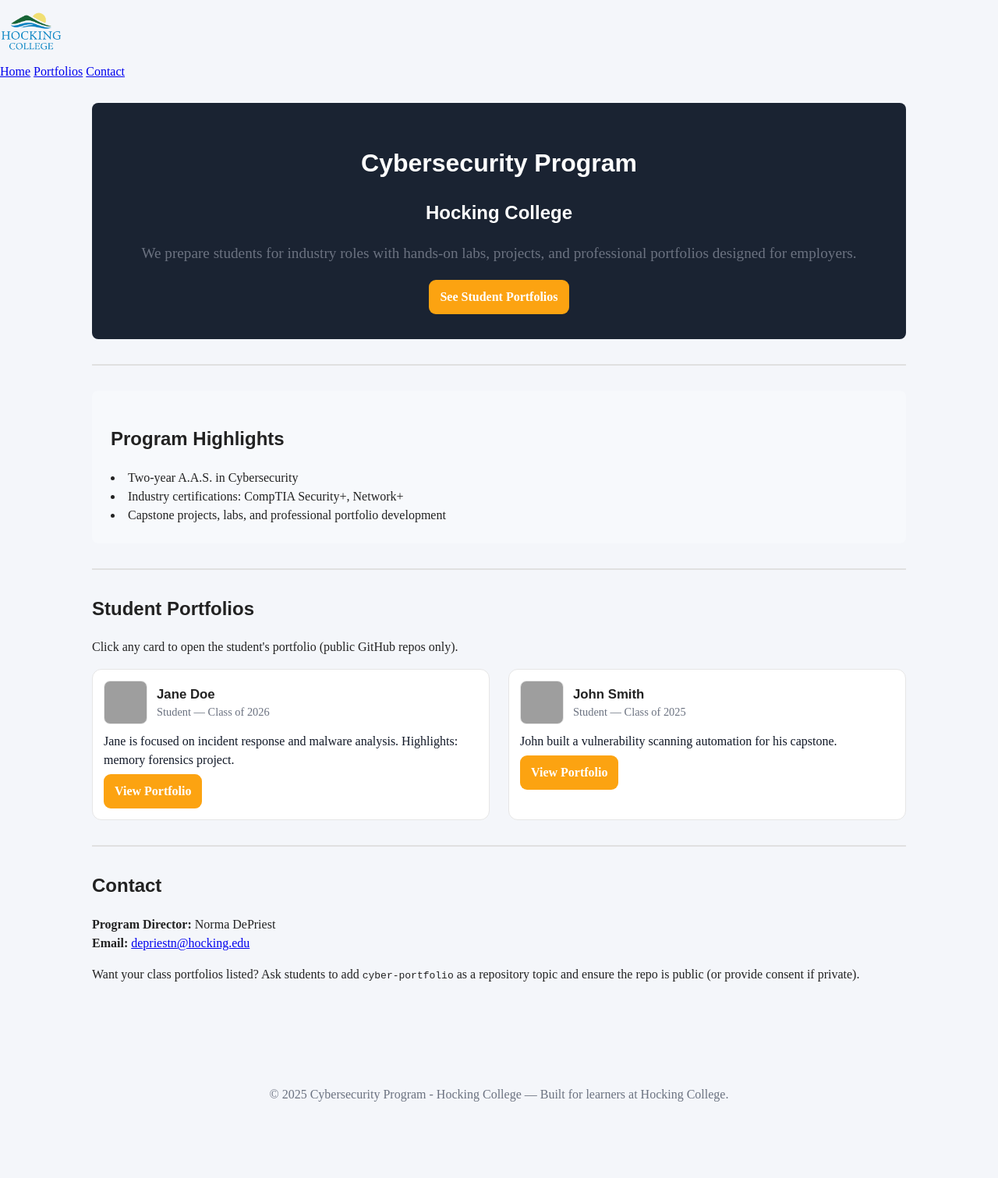
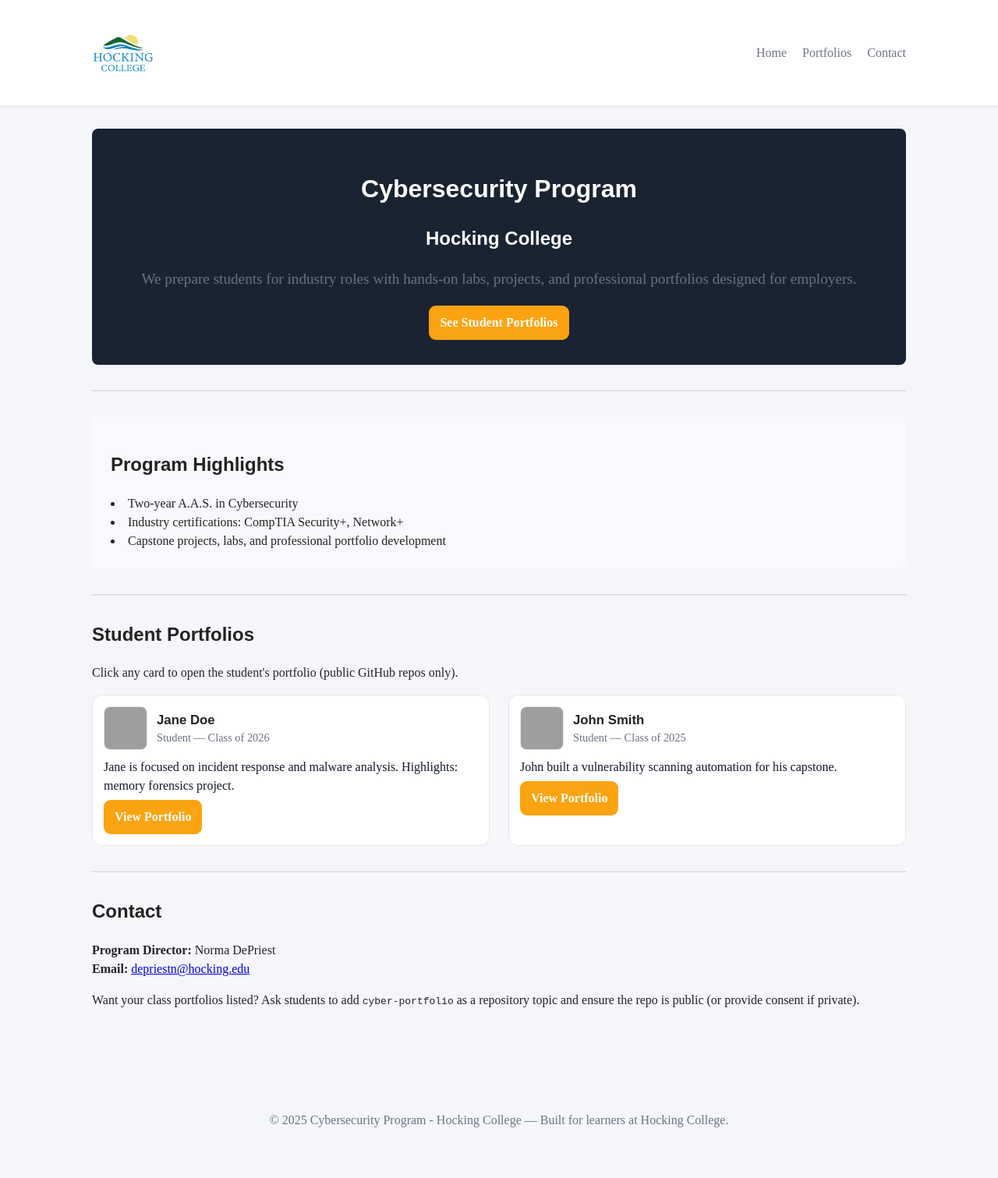
Before and after one commit to Hocking-College-Cybersecurity/hocking-college-cybersecurity.github.io, a Jekyll site: the page built from index.md, in a window 1280 px wide. Shown: the whole page at 78% size. Built offline with Jekyll 4.4.1, drawn with Linux system fonts in a browser that asks for light colours; before the commit the page ends 1478 px from its top, so only the background shows below that; grey boxes are pictures that could not be loaded.

Commit message:
Refactor header structure for improved layout and styling consistency

```diff
--- a/_layouts/default.html
+++ b/_layouts/default.html
@@ -9,13 +9,15 @@
   <link rel="icon" type="image/png" href="{{ '/assets/logo.png' | relative_url }}">
 </head>
 <body>
-  <header>
-    <img src="{{ '/assets/logo.png' | relative_url }}" alt="Hocking College Logo" class="site-logo">
-    <nav>
-      <a href="/">Home</a>
-      <a href="#portfolios">Portfolios</a>
-      <a href="#contact">Contact</a>
-    </nav>
+  <header class="site-header">
+    <div class="wrap">
+      <img src="{{ '/assets/logo.png' | relative_url }}" alt="Hocking College Logo" class="site-logo">
+      <nav class="site-nav">
+        <a href="/">Home</a>
+        <a href="#portfolios">Portfolios</a>
+        <a href="#contact">Contact</a>
+      </nav>
+    </div>
   </header>
 
   <main class="wrap site-main">
```
